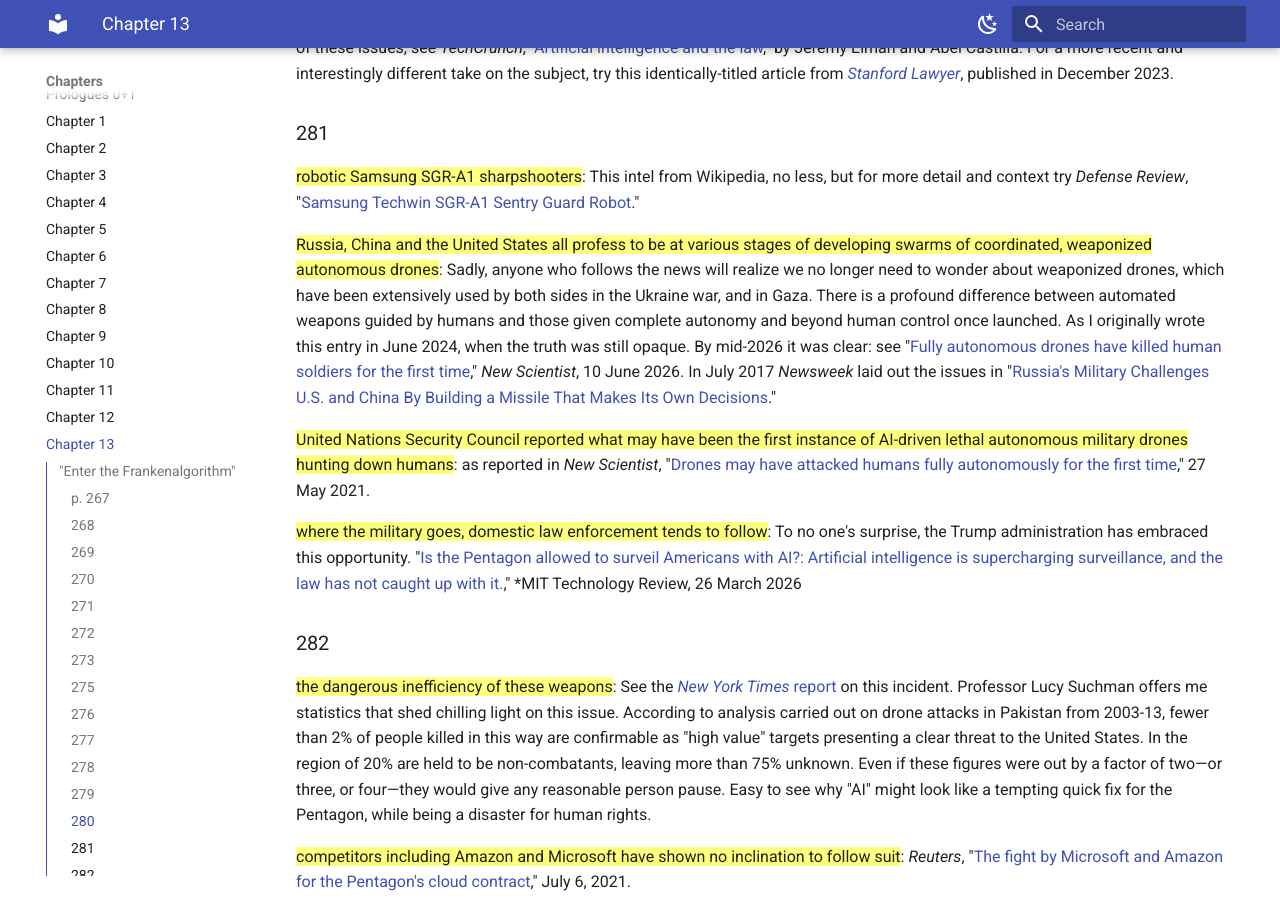
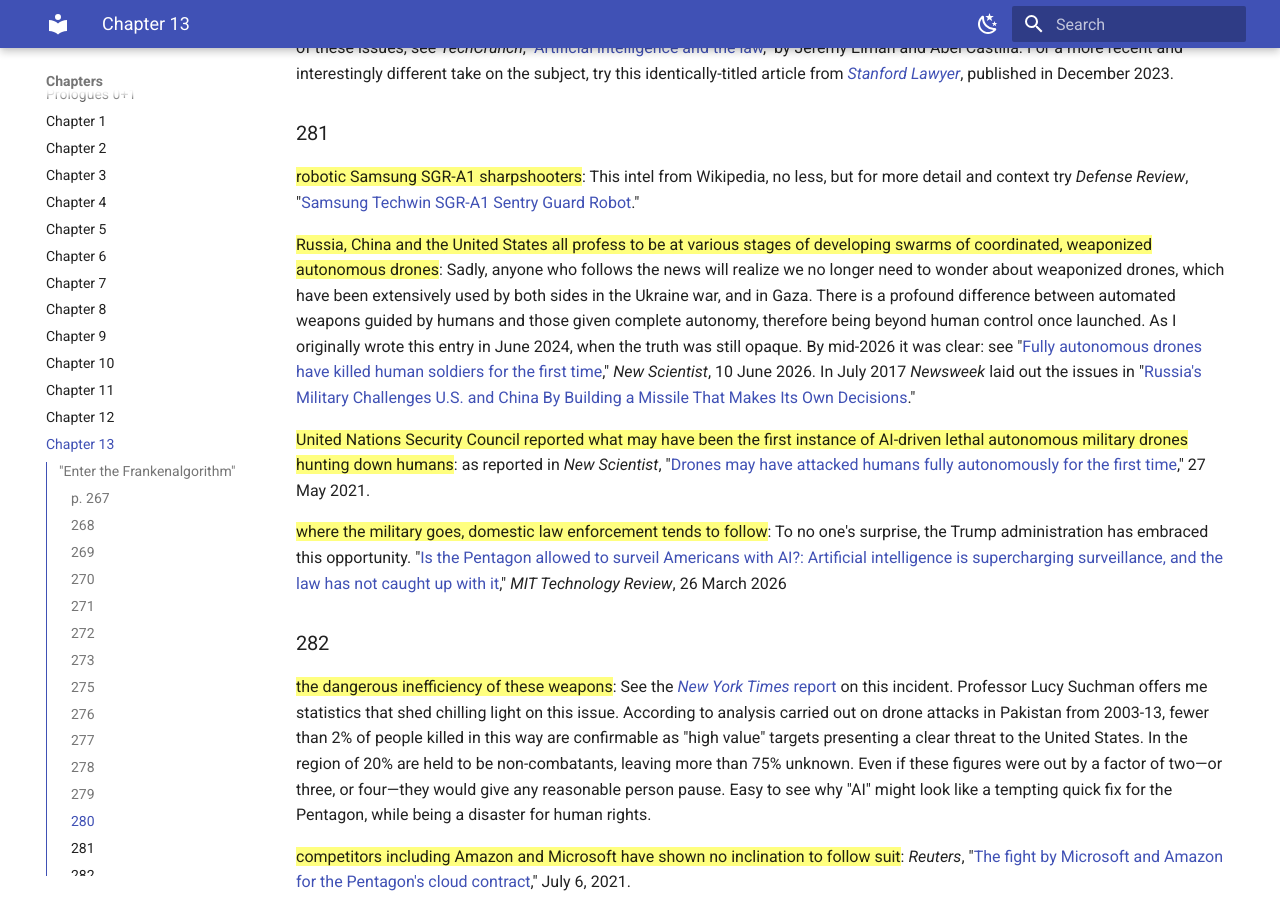
Before and after one commit to zappascout/devil_notes-sources, an MkDocs documentation site: the page built from docs/notes_13_devil.md, in a window 1280 px wide and 900 px high, scrolled down 5215 px. Built offline with MkDocs 1.6.1 and Material for MkDocs 9.7.7, drawn with Linux system fonts in a browser that asks for light colours.

Commit message:
tidy changes to ch13 notes

```diff
--- a/docs/notes_13_devil.md
+++ b/docs/notes_13_devil.md
@@ -410,7 +410,7 @@
 no longer need to wonder about weaponized drones, which have been
 extensively used by both sides in the Ukraine war, and in Gaza. There is
 a profound difference between automated weapons guided by humans and
-those given complete autonomy and beyond human control once launched. As
+those given complete autonomy, therefore being beyond human control once launched. As
 I originally wrote this entry in June 2024, when the truth was still opaque. By mid-2026 it was clear: see "[Fully autonomous drones have killed human soldiers for the first time][deadly]," *New Scientist*, 10 June 2026. In July 2017 *Newsweek* laid out the issues in "[Russia's Military Challenges
 U.S. and China By Building a Missile That Makes Its Own Decisions][rus]."
 [rus]: <https://www.newsweek.com/russia-military-challenge-us-china-missile-own-decisions-639926>
@@ -424,7 +424,7 @@
 [drones]: <https://www.newscientist.com/article/2278852-drones-may-have-attacked-humans-fully-autonomously-for-the-first-time/>
 
 ==where the military goes, domestic law enforcement tends to follow==:
-To no one's surprise, the Trump administration has embraced this opportunity. "[Is the Pentagon allowed to surveil Americans with AI?: Artificial intelligence is supercharging surveillance, and the law has not caught up with it.][pent]," *MIT Technology Review, 26 March 2026
+To no one's surprise, the Trump administration has embraced this opportunity. "[Is the Pentagon allowed to surveil Americans with AI?: Artificial intelligence is supercharging surveillance, and the law has not caught up with it][pent]," *MIT Technology Review*, 26 March 2026
 [pent]: <https://www.technologyreview.com/2026/03/06/1134012/is-the-pentagon-allowed-to-surveil-americans-with-ai/?utm_source=the_download&utm_medium=email&utm_campaign=the_download.unpaid.engagement&utm_term=Active%20Qualified&utm_content=06-30-2026&mc_cid=35c0df8ab7&mc_eid=42e32a91e2>
 
 ### 282
```
